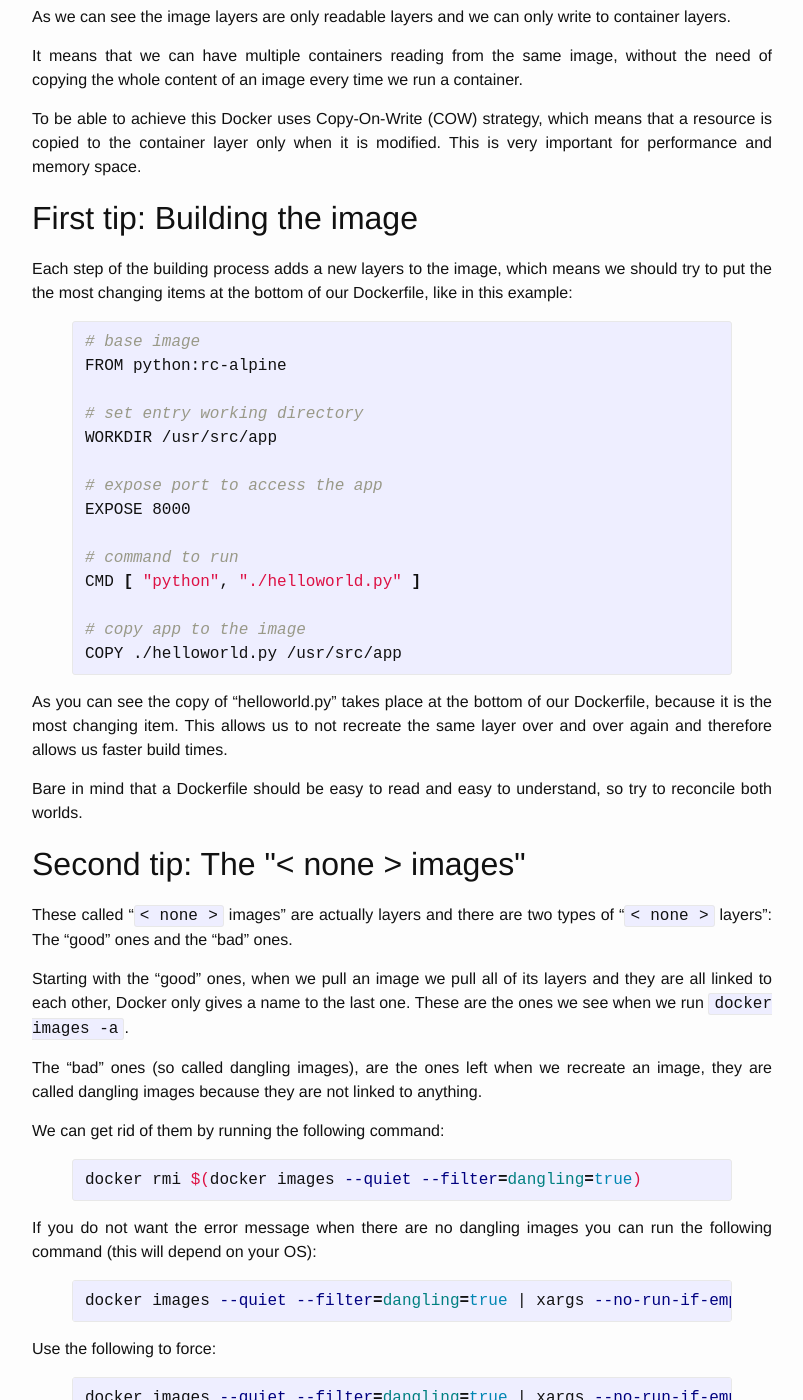
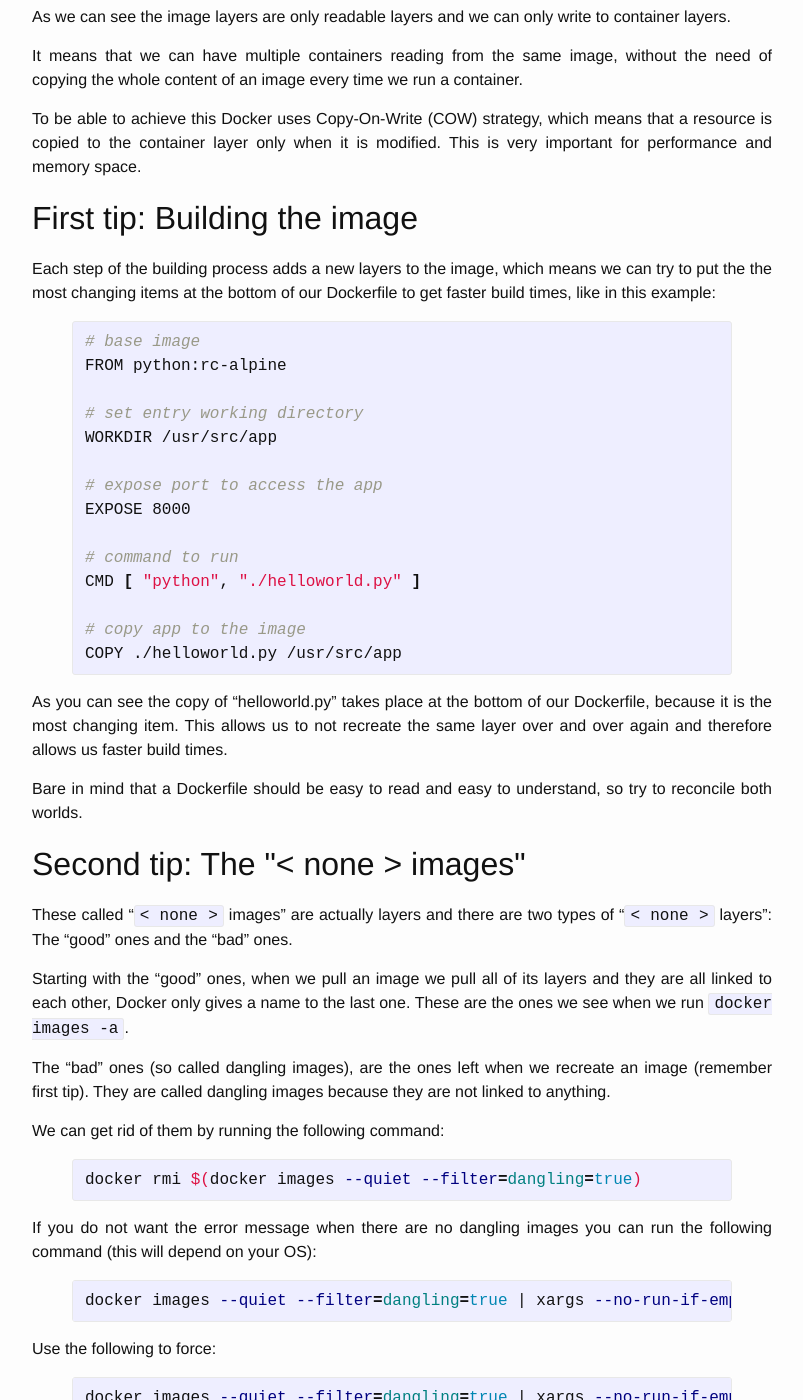
Before and after one commit to afbernardino/cheatsheets, a Jekyll site: the page built from _posts/docker/2018-02-11-Quick-tips-on-images-and-layers.md, in a window 1280 px wide and 1400 px high, scrolled down 1065 px. Shown: the whole window, without its empty margins (238-1041 px from the left). Built offline with Jekyll 4.4.1, drawn with Linux system fonts in a browser that asks for light colours.

Commit message:
minor changes

```diff
--- a/_posts/docker/2018-02-11-Quick-tips-on-images-and-layers.md
+++ b/_posts/docker/2018-02-11-Quick-tips-on-images-and-layers.md
@@ -34,8 +34,8 @@ is very important for performance and memory space.
 
 <h2>First tip: Building the image</h2>
 Each step of the building process adds a new layers to the image, which means
-we should try to put the the most changing items at the bottom of our
-Dockerfile, like in this example:
+we can try to put the the most changing items at the bottom of our Dockerfile
+to get faster build times, like in this example:
 
 {% highlight bash %}
 # base image
@@ -70,8 +70,8 @@ and they are all linked to each other, Docker only gives a name to the last one.
 These are the ones we see when we run `docker images -a`.
 
 The "bad" ones (so called dangling images), are the ones left when we recreate
-an image, they are called dangling images because they are not linked to
-anything.
+an image (remember first tip). They are called dangling images because they are
+not linked to anything.
 
 We can get rid of them by running the following command:
 
```
